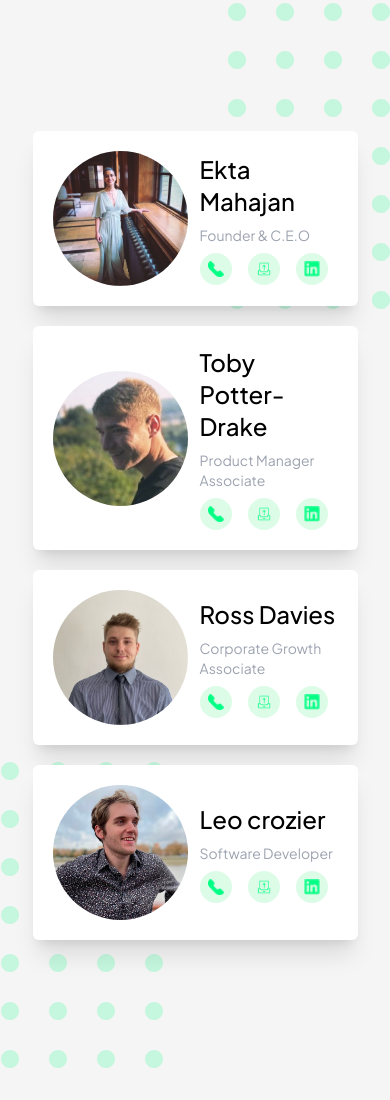
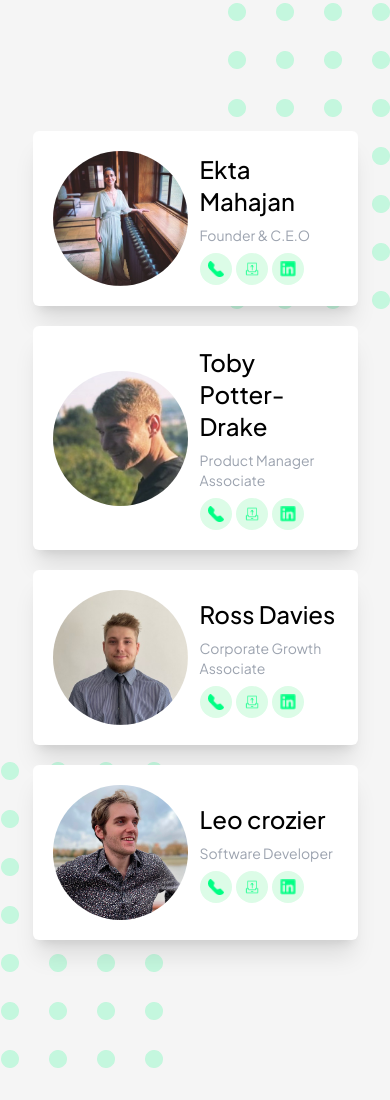
Before and after one commit to shakilkhan95/tailwindAssignment2, a website built with Vite: page index.html in a window 390 px wide. Shown: the part 3915-5015 px from the top of the page. Built offline with nearby package versions, Linux system fonts and the light colour scheme.

Commit message:
fixed some correction

```diff
--- a/css/main.css
+++ b/css/main.css
@@ -102,7 +102,11 @@
         rounded-md
         shadow-xl
         bg-white
-        dark:bg-sec-dark-bg;
+        dark:bg-sec-dark-bg
+        cursor-pointer
+        hover:scale-105
+        transition-all
+        duration-300;
     }
 }
 
--- a/index.html
+++ b/index.html
@@ -516,12 +516,12 @@
 
                                     <p class="text-sm text-gray-400">Founder & C.E.O</p>
 
-                                    <div class="flex gap-4 md:justify-center">
-                                        <div class="p-2 bg-green-100 dark:bg-green-950 rounded-full"><img class="h-[16px] w-[16px]" src="assets/img/telephone-icon.png" alt="telephone-icon"></div>
+                                    <div class="flex gap-1 sm:gap-4 md:justify-center">
+                                        <div class="p-2 bg-green-100 dark:bg-green-950 rounded-full flex-shrink-0"><img class="h-[16px] w-[16px]" src="assets/img/telephone-icon.png" alt="telephone-icon"></div>
 
-                                        <div class="p-2 bg-green-100 dark:bg-green-950 rounded-full"><img class="h-[16px] w-[16px]" src="assets/img/print-icon.png" alt="print-icon"></div>
+                                        <div class="p-2 bg-green-100 dark:bg-green-950 rounded-full flex-shrink-0"><img class="h-[16px] w-[16px]" src="assets/img/print-icon.png" alt="print-icon"></div>
 
-                                        <div class="p-2 bg-green-100 dark:bg-green-950 rounded-full"><img class="h-[16px] w-[16px]" src="assets/img/linkedin-icon.png" alt="linkedin-icon"></div>
+                                        <div class="p-2 bg-green-100 dark:bg-green-950 rounded-full flex-shrink-0"><img class="h-[16px] w-[16px]" src="assets/img/linkedin-icon.png" alt="linkedin-icon"></div>
                                     </div>
                                     </div>
                                 </div>
@@ -536,12 +536,12 @@
 
                                     <p class="text-sm text-gray-400">Product Manager Associate</p>
 
-                                    <div class="flex gap-4 md:justify-center">
-                                        <div class="p-2 bg-green-100 dark:bg-green-950 rounded-full"><img class="h-[16px] w-[16px]" src="assets/img/telephone-icon.png" alt="telephone-icon"></div>
+                                    <div class="flex gap-1 sm:gap-4 md:justify-center">
+                                        <div class="p-2 bg-green-100 dark:bg-green-950 rounded-full flex-shrink-0"><img class="h-[16px] w-[16px]" src="assets/img/telephone-icon.png" alt="telephone-icon"></div>
 
-                                        <div class="p-2 bg-green-100 dark:bg-green-950 rounded-full"><img class="h-[16px] w-[16px]" src="assets/img/print-icon.png" alt="print-icon"></div>
+                                        <div class="p-2 bg-green-100 dark:bg-green-950 rounded-full flex-shrink-0"><img class="h-[16px] w-[16px]" src="assets/img/print-icon.png" alt="print-icon"></div>
 
-                                        <div class="p-2 bg-green-100 dark:bg-green-950 rounded-full"><img class="h-[16px] w-[16px]" src="assets/img/linkedin-icon.png" alt="linkedin-icon"></div>
+                                        <div class="p-2 bg-green-100 dark:bg-green-950 rounded-full flex-shrink-0"><img class="h-[16px] w-[16px]" src="assets/img/linkedin-icon.png" alt="linkedin-icon"></div>
                                     </div>
                                     </div>
                                 </div>
@@ -556,12 +556,12 @@
 
                                     <p class="text-sm text-gray-400">Corporate Growth Associate</p>
 
-                                    <div class="flex gap-4 md:justify-center">
-                                        <div class="p-2 bg-green-100 dark:bg-green-950 rounded-full"><img class="h-[16px] w-[16px]" src="assets/img/telephone-icon.png" alt="telephone-icon"></div>
+                                    <div class="flex gap-1 sm:gap-4 md:justify-center">
+                                        <div class="p-2 bg-green-100 dark:bg-green-950 rounded-full flex-shrink-0"><img class="h-[16px] w-[16px]" src="assets/img/telephone-icon.png" alt="telephone-icon"></div>
 
-                                        <div class="p-2 bg-green-100 dark:bg-green-950 rounded-full"><img class="h-[16px] w-[16px]" src="assets/img/print-icon.png" alt="print-icon"></div>
+                                        <div class="p-2 bg-green-100 dark:bg-green-950 rounded-full flex-shrink-0"><img class="h-[16px] w-[16px]" src="assets/img/print-icon.png" alt="print-icon"></div>
 
-                                        <div class="p-2 bg-green-100 dark:bg-green-950 rounded-full"><img class="h-[16px] w-[16px]" src="assets/img/linkedin-icon.png" alt="linkedin-icon"></div>
+                                        <div class="p-2 bg-green-100 dark:bg-green-950 rounded-full flex-shrink-0"><img class="h-[16px] w-[16px]" src="assets/img/linkedin-icon.png" alt="linkedin-icon"></div>
                                     </div>
                                     </div>
                                 </div>
@@ -576,12 +576,12 @@
 
                                     <p class="text-sm text-gray-400">Software Developer</p>
 
-                                    <div class="flex gap-4 md:justify-center">
-                                        <div class="p-2 bg-green-100 dark:bg-green-950 rounded-full"><img class="h-[16px] w-[16px]" src="assets/img/telephone-icon.png" alt="telephone-icon"></div>
+                                    <div class="flex gap-1 sm:gap-4 md:justify-center">
+                                        <div class="p-2 bg-green-100 dark:bg-green-950 rounded-full flex-shrink-0"><img class="h-[16px] w-[16px]" src="assets/img/telephone-icon.png" alt="telephone-icon"></div>
 
-                                        <div class="p-2 bg-green-100 dark:bg-green-950 rounded-full"><img class="h-[16px] w-[16px]" src="assets/img/print-icon.png" alt="print-icon"></div>
+                                        <div class="p-2 bg-green-100 dark:bg-green-950 rounded-full flex-shrink-0"><img class="h-[16px] w-[16px]" src="assets/img/print-icon.png" alt="print-icon"></div>
 
-                                        <div class="p-2 bg-green-100 dark:bg-green-950 rounded-full"><img class="h-[16px] w-[16px]" src="assets/img/linkedin-icon.png" alt="linkedin-icon"></div>
+                                        <div class="p-2 bg-green-100 dark:bg-green-950 rounded-full flex-shrink-0"><img class="h-[16px] w-[16px]" src="assets/img/linkedin-icon.png" alt="linkedin-icon"></div>
                                     </div>
                                     </div>
                                 </div>
```
